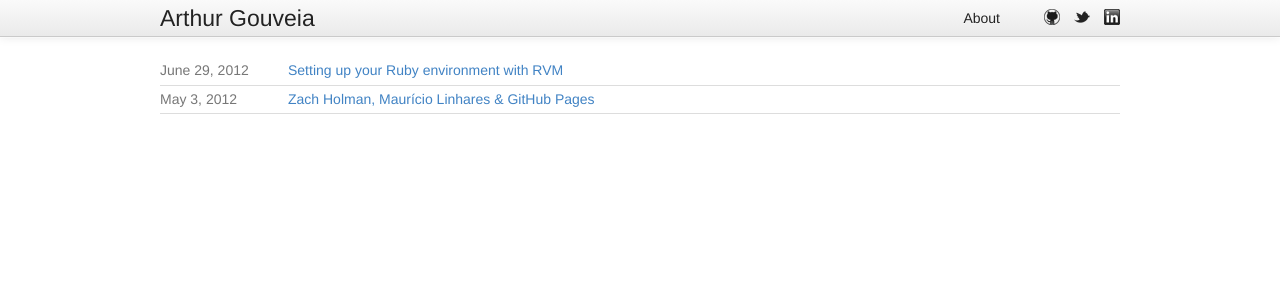
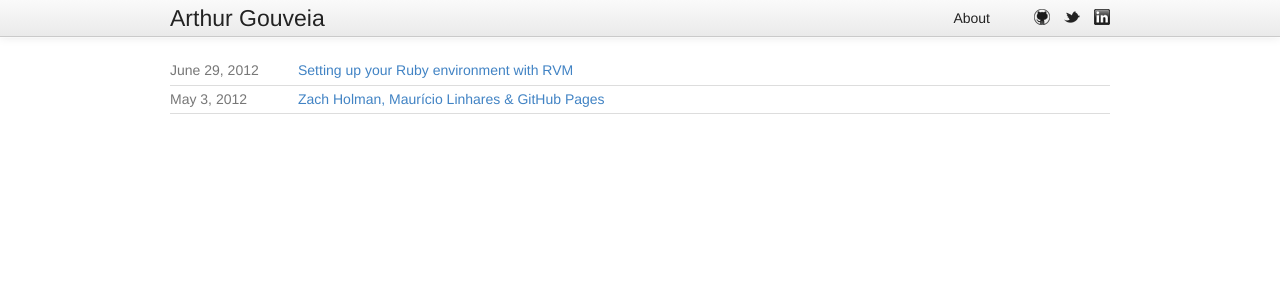
Before and after one commit to arthurgouveia/arthurgouveia.github.io, a Jekyll site: the page built from index.html, in a window 1280 px wide. Shown: the top 300 px of the page. Built offline with Jekyll 4.4.1, drawn with Linux system fonts in a browser that asks for light colours; nearby versions of some CDN libraries; some web fonts are replaced; Markdown is read by kramdown in place of the engine named in the settings.

Commit message:
Small padding for mobile reading

```diff
--- a/css/compiled/style.css
+++ b/css/compiled/style.css
@@ -259,7 +259,8 @@ h3 {
   font-size: 16px; }
 
 .wrapper {
-  width: 960px;
+  width: 940px;
+  padding: 0 10px;
   margin: 0 auto; }
 
 #main {
--- a/css/scss/style.scss
+++ b/css/scss/style.scss
@@ -110,7 +110,8 @@ p {
 }
 
 .wrapper {
-  width:960px;
+  width:940px;
+  padding:0 10px;
   margin: 0 auto;
 }
 
```
